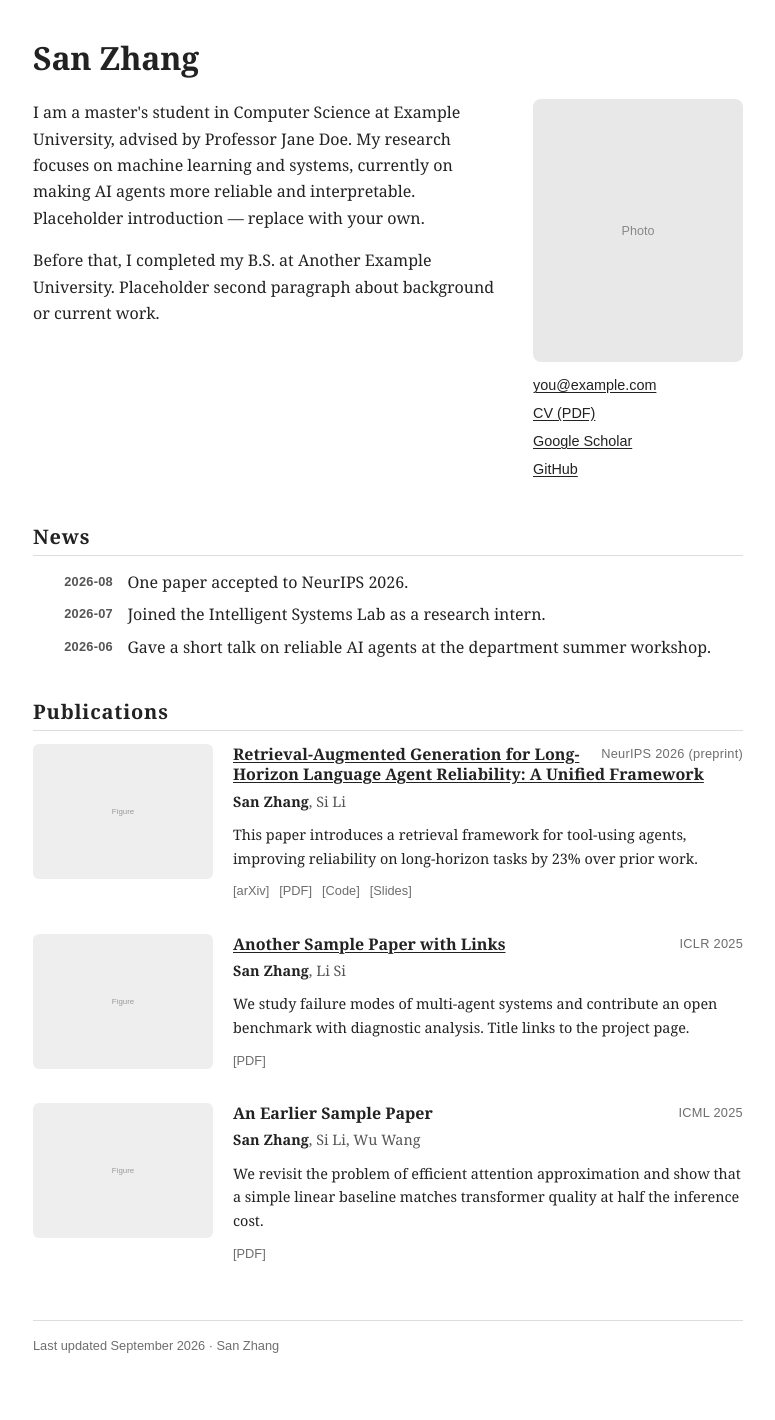
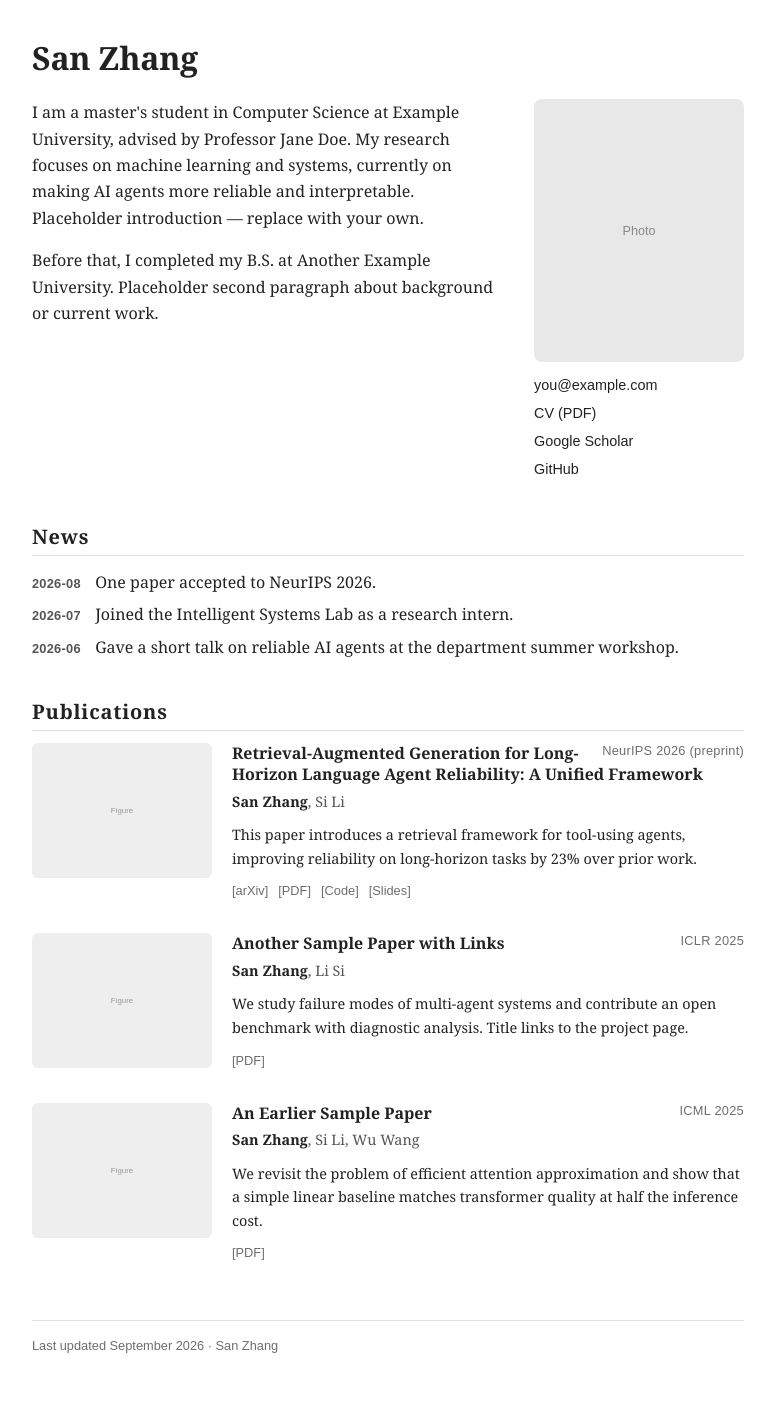
Before and after one commit to Sitaye/sitaye.github.io, a Jekyll site: the page built from index.html, in a window 1280 px wide. Shown: the whole page, without its empty margins (252-1027 px from the left). Built offline with Jekyll 4.4.1, drawn with Linux system fonts in a browser that asks for light colours.

Commit message:
refactor: structural layout alignment, fluid rails, underline-free links with hover color

```diff
--- a/assets/style.css
+++ b/assets/style.css
@@ -21,18 +21,17 @@ body {
 }
 
 .page {
-  max-width: 750px;
+  max-width: 47rem;
   margin: 0 auto;
   padding: 2.5rem 1.25rem 4rem;
 }
 
 a {
   color: var(--ink);
-  text-decoration: underline;
-  text-underline-offset: 2px;
+  text-decoration: none;
   transition: color 0.15s ease;
 }
-a:hover { color: var(--accent); text-decoration-color: var(--accent); }
+a:hover { color: var(--accent); }
 a:focus-visible { outline: 2px solid var(--accent); outline-offset: 2px; }
 
 @media (prefers-reduced-motion: reduce) {
@@ -67,7 +66,7 @@ h2 {
 .bio { flex: 1 1 auto; min-width: 0; }
 .bio p:first-child { margin-top: 0; }
 
-.portrait { flex: 0 0 210px; }
+.portrait { flex: 0 0 clamp(160px, 30%, 210px); }
 .portrait img {
   display: block;
   width: 100%;
@@ -82,19 +81,22 @@ h2 {
 }
 .contact p { margin: 0.25rem 0; }
 
-.news ul { list-style: none; margin: 0; padding: 0; }
-.news li {
+.news ul {
+  list-style: none;
+  margin: 0;
+  padding: 0;
   display: grid;
-  grid-template-columns: 5rem 1fr;
-  gap: 0.9rem;
-  margin-bottom: 0.4rem;
+  grid-template-columns: auto 1fr;
+  column-gap: 0.9rem;
+  row-gap: 0.4rem;
+  align-items: baseline;
 }
+.news li { display: contents; }
 .news time {
   font-family: var(--sans);
   font-size: 0.8rem;
   font-weight: 700;
   letter-spacing: 0.02em;
-  line-height: 1.65rem;
   text-align: right;
   color: var(--ink-soft);
   font-variant-numeric: tabular-nums;
@@ -107,7 +109,7 @@ h2 {
   margin-bottom: 2rem;
 }
 
-.pub-figure { flex: 0 0 180px; }
+.pub-figure { flex: 0 0 clamp(120px, 26%, 180px); }
 .pub-figure img {
   display: block;
   width: 100%;
@@ -132,7 +134,6 @@ h2 {
   font-size: 0.8rem;
   font-weight: 400;
   letter-spacing: 0.02em;
-  line-height: 1.3rem;
   color: var(--ink-meta);
   white-space: nowrap;
 }
@@ -157,7 +158,7 @@ h2 {
   font-family: var(--sans);
   font-size: 0.8rem;
 }
-.pub-links a { color: var(--ink-meta); text-decoration: none; }
+.pub-links a { color: var(--ink-meta); }
 .pub-links a:hover { color: var(--accent); }
 
 .footer {
@@ -171,15 +172,13 @@ h2 {
 
 @media (max-width: 640px) {
   .intro-cols { flex-direction: column-reverse; }
-  .portrait { flex: none; width: 180px; }
   .pub-card { gap: 0.9rem; }
-  .pub-figure { flex-basis: 120px; }
 }
 
 @media print {
   .page { max-width: 100%; padding: 0; }
   .pub-figure { display: none; }
   body { font-size: 11pt; }
-  a { text-decoration: none; color: var(--ink); }
+  a { color: var(--ink); }
   .pub-card { margin-bottom: 1.1rem; break-inside: avoid; }
 }
```
